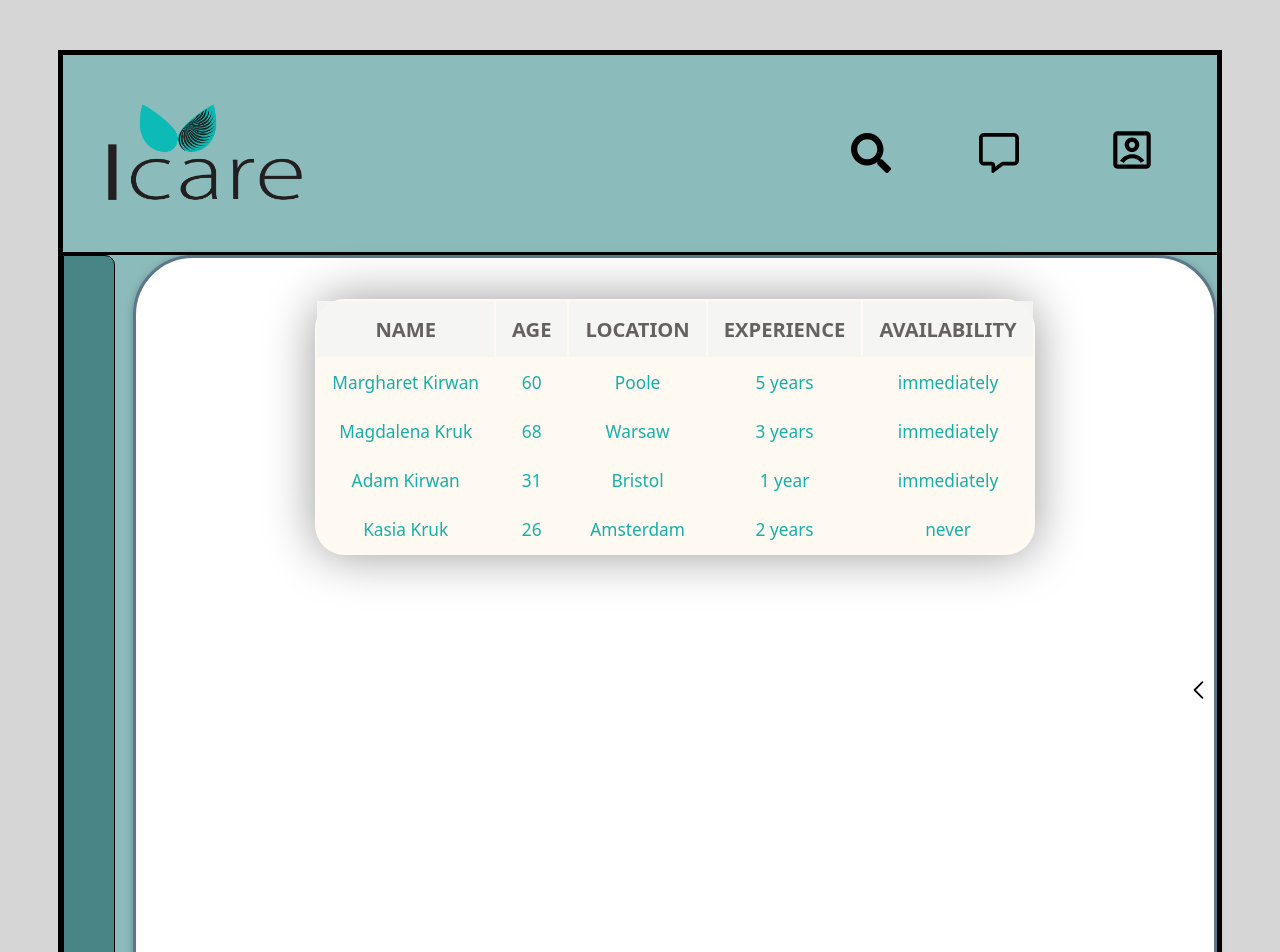
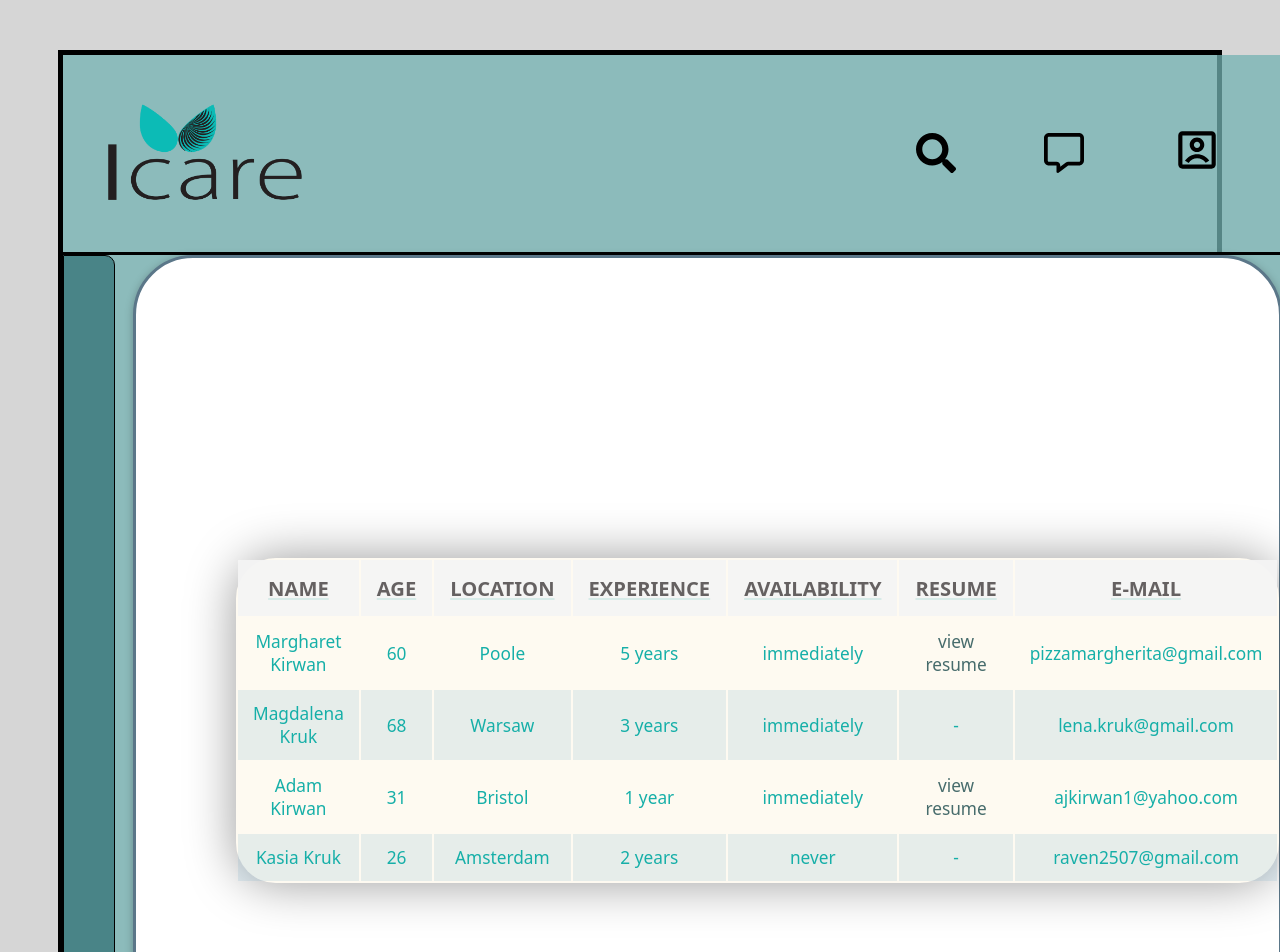
Before and after one commit to KasiaRaven26/Icare, a React (Vite) app in the folder Icare_app/: page /client/cover-letter in a window 1280 px wide. Shown: the top 952 px of the page. Built offline with nearby package versions, Linux system fonts and the light colour scheme.

Commit message:
tablesedited

```diff
--- a/Icare_app/src/App.jsx
+++ b/Icare_app/src/App.jsx
@@ -19,6 +19,12 @@ function App() {
           <Route path="your-details" element={<YourDetails />} />
           <Route path="resume" element={<Resume />} />
         </Route>
+        <Route path="/caregiver">
+          <Route index={true} element={<ClientHomePage />}></Route>
+        <Route path="resume" element={<Resume />} />
+        </Route>
+
+
       </Routes>
     </BrowserRouter>
   );
--- a/Icare_app/src/client/Card.jsx
+++ b/Icare_app/src/client/Card.jsx
@@ -7,7 +7,7 @@ const Card = (props) => {
   return (
     <div className={styles.card}>
       <h1 className={styles.header}>
-        <a className={styles.link}>{props.children}</a>
+        <a>{props.children}</a>
       </h1>
       <div className={styles.content}>
         <div className={styles.iconDiv}>
--- a/Icare_app/src/client/ClientSideBar.jsx
+++ b/Icare_app/src/client/ClientSideBar.jsx
@@ -12,7 +12,7 @@ const ClientSideBar = ({ sideBarOpen }) => {
       {sideBarOpen && (
         <div className={styles.containerContent}>
           <a href="/client/your-details"><h3>YOUR DETAILS</h3></a>
-          <a href="/client/cover-letter"><h3>COVER LETTER</h3></a>
+          <a href="/client/cover-letter"><h3>FIND CAREGIVERS </h3></a>
           <a href="/client/your-messages"><h3>YOUR MESSAGES</h3></a>
           <a href="/client/resume"><h3>RESUME</h3></a>
 
--- a/Icare_app/src/client/cards/FindCareGivers.css
+++ b/Icare_app/src/client/cards/FindCareGivers.css
@@ -1,8 +1,9 @@
 .styled-table {
-    border-radius: 30px;
+    border-radius: 40px;
     border-collapse:separate;
-    margin: 20px 0;
-    margin-bottom: 30px;
+    margin:300px 0;
+    margin-left: 100px;
+    margin-bottom: 35px;
     font-size: 0.9em;
     background-color: rgba(242, 213, 141, 0.121);
     font-family:system-ui, -apple-system, BlinkMacSystemFont, 'Segoe UI', Roboto, Oxygen, Ubuntu, Cantarell, 'Open Sans', 'Helvetica Neue', sans-serif;
@@ -19,7 +20,7 @@ font-size:medium;
 text-align:center;
 font-size: 0.7em;
 font-stretch:wider;
-font-family:system-ui, -apple-system, BlinkMacSystemFont, 'Segoe UI', Roboto, Oxygen, Ubuntu, Cantarell, 'Open Sans', 'Helvetica Neue', sans-serif
+font-family:system-ui, -apple-system, BlinkMacSystemFont, 'Segoe UI', Roboto, Oxygen, Ubuntu, Cantarell, 'Open Sans', 'Helvetica Neue', sans-serif;
 text-decoration: underline solid rgba(175, 220, 216, 0.43);
 
 }
@@ -40,13 +41,7 @@ text-decoration: underline solid rgba(175, 220, 216, 0.43);
 
 }
 
-.styled-table tbody tr.active-row {
-    font-weight: bold;
-    color: #009879;
 
+.styled-table tbody tr:nth-of-type(even) {
+    background-color: #5a9ebe25;
 }
-
-
-.styled-table tbody tr {
-    border-bottom: 2px solid #da4545;
-}
--- a/Icare_app/src/client/cards/FindCareGivers.jsx
+++ b/Icare_app/src/client/cards/FindCareGivers.jsx
@@ -13,6 +13,8 @@ const FindCareGivers = () => {
                         <th>LOCATION</th>
                         <th>EXPERIENCE</th>
                         <th>AVAILABILITY</th>
+                        <th>RESUME</th>
+                        <th>E-MAIL</th>
                     </tr>
                  </thead>
                  <tbody>
@@ -22,6 +24,8 @@ const FindCareGivers = () => {
                         <td>Poole</td>
                         <td>5 years</td>
                         <td>immediately</td>
+                        <td> <a href= "./caregiver/resume"> view resume</a> </td>
+                        <td>pizzamargherita@gmail.com</td>
                     </tr>
                     <tr>
                         <td>Magdalena Kruk</td>
@@ -29,6 +33,8 @@ const FindCareGivers = () => {
                         <td>Warsaw</td>
                         <td>3 years</td>
                         <td>immediately</td>
+                        <td>-</td>
+                        <td>lena.kruk@gmail.com</td>
                     </tr>
                     <tr>
                         <td>Adam Kirwan</td>
@@ -36,6 +42,8 @@ const FindCareGivers = () => {
                         <td>Bristol</td>
                         <td>1 year</td>
                         <td>immediately</td>
+                        <td> <a href= "./"> view resume </a> </td>
+                        <td>ajkirwan1@yahoo.com</td>
                     </tr>
                      <tr>
                         <td>Kasia Kruk</td>
@@ -43,6 +51,8 @@ const FindCareGivers = () => {
                         <td>Amsterdam</td>
                         <td>2 years</td>
                         <td>never</td>
+                        <td>-</td>
+                        <td>raven2507@gmail.com</td>
                     </tr>
                  </tbody>
              </table>
```
